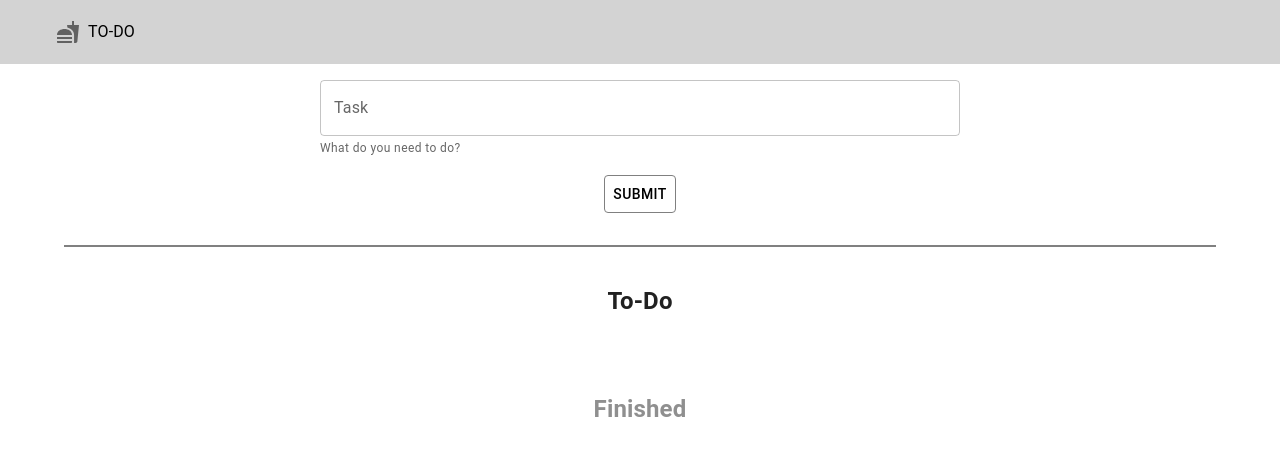
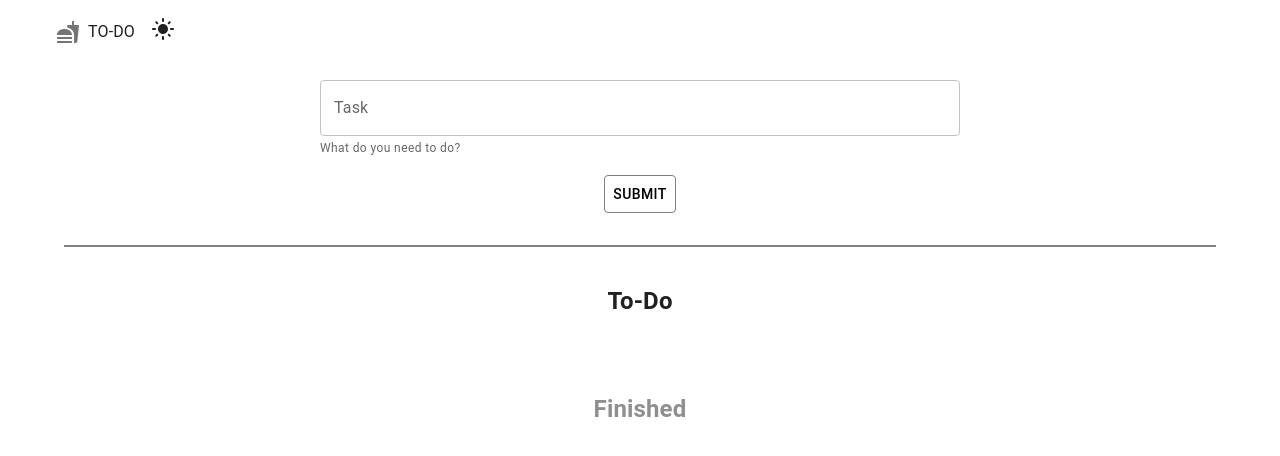
Before and after one commit to matt-s-lee/todo-experiment-1, a React (Create React App) app: page / in a window 1280 px wide. Shown: the top 456 px of the page. Built offline with nearby package versions, Linux system fonts and the light colour scheme.

Commit message:
feat: Toggle theme colours

```diff
--- a/src/App.js
+++ b/src/App.js
@@ -10,8 +10,15 @@ import List from "./components/List";
 import { Divider } from "./components/Divider";
 import { Box } from "@mui/system";
 import { TaskContext } from "./context/TaskContext";
+import { ThemeContext } from "./context/ThemeContext";
 
 const darkTheme = createTheme({
+  palette: {
+    mode: "dark",
+  },
+});
+
+const lightTheme = createTheme({
   palette: {
     mode: "light",
   },
@@ -19,9 +26,10 @@ const darkTheme = createTheme({
 
 export default function App() {
   const { allTasks, finishedTasks } = useContext(TaskContext);
+  const { theme } = useContext(ThemeContext);
 
   return (
-    <ThemeProvider theme={darkTheme}>
+    <ThemeProvider theme={theme === "dark" ? darkTheme : lightTheme}>
       <CssBaseline />
       <Header />
       <Wrapper>
@@ -39,5 +47,3 @@ const Wrapper = styled(Box)`
   flex-direction: column;
   align-items: center;
 `;
-// themeprovider: how to toggle?
-// https://mui.com/material-ui/customization/dark-mode/#toggling-color-mode
--- a/src/components/Header.jsx
+++ b/src/components/Header.jsx
@@ -1,19 +1,36 @@
+import { useContext } from "react";
+
+import styled from "styled-components";
+import { ThemeContext } from "../context/ThemeContext";
+
 import Container from "@mui/material/Container";
 import { IconButton, Box, Toolbar, Typography } from "@mui/material";
 import FastfoodIcon from "@mui/icons-material/Fastfood";
+import DarkModeIcon from "@mui/icons-material/DarkMode";
+import LightModeIcon from "@mui/icons-material/LightMode";
 
 export default function Header() {
+  const { theme, toggleTheme } = useContext(ThemeContext);
+
   return (
-    <Container maxWidth="xl" sx={{ background: "lightgrey" }}>
-      <Box sx={{ color: "black" }}>
+    <Container maxWidth="xl">
+      <Box>
         <Toolbar>
           <IconButton>
             <FastfoodIcon />
           </IconButton>
           <Typography sx={{ mr: 2 }}>TO-DO</Typography>
-          <Box sx={{ flexGrow: 0 }}>{/* <FastfoodIcon /> */}</Box>
+          <ThemeButton sx={{ flexGrow: 0 }} onClick={toggleTheme} theme={theme}>
+            {theme === "light" ? <LightModeIcon /> : <DarkModeIcon />}
+          </ThemeButton>
         </Toolbar>
       </Box>
     </Container>
   );
 }
+
+const ThemeButton = styled(Box)`
+  &:hover {
+    color: ${(props) => (props.theme === "light" ? "grey" : "yellow")};
+  }
+`;
--- /dev/null
+++ b/src/context/ThemeContext.js
@@ -0,0 +1,24 @@
+import { createContext, useMemo, useState } from "react";
+
+export const ThemeContext = createContext();
+
+export const ThemeProvider = ({ children }) => {
+  const [theme, setTheme] = useState("light");
+
+  useMemo(() => {
+    const isDark = localStorage.getItem("theme") === "dark";
+    isDark && setTheme("dark");
+  }, []);
+
+  const toggleTheme = () => {
+    const themeName = theme === "dark" ? "light" : "dark";
+    localStorage.setItem("theme", themeName);
+    setTheme(themeName);
+  };
+
+  return (
+    <ThemeContext.Provider value={{ theme, setTheme, toggleTheme }}>
+      {children}
+    </ThemeContext.Provider>
+  );
+};
--- a/src/index.js
+++ b/src/index.js
@@ -4,14 +4,17 @@ import './index.css';
 import App from './App';
 import reportWebVitals from './reportWebVitals';
 import { TaskProvider } from "./context/TaskContext";
+import { ThemeProvider } from "./context/ThemeContext";
 
 
 const root = ReactDOM.createRoot(document.getElementById('root'));
 root.render(
   <React.StrictMode>
-    <TaskProvider>
-      <App />
-    </TaskProvider>
+    <ThemeProvider>
+      <TaskProvider>
+        <App />
+      </TaskProvider>
+    </ThemeProvider>
   </React.StrictMode>
 );
 
```
